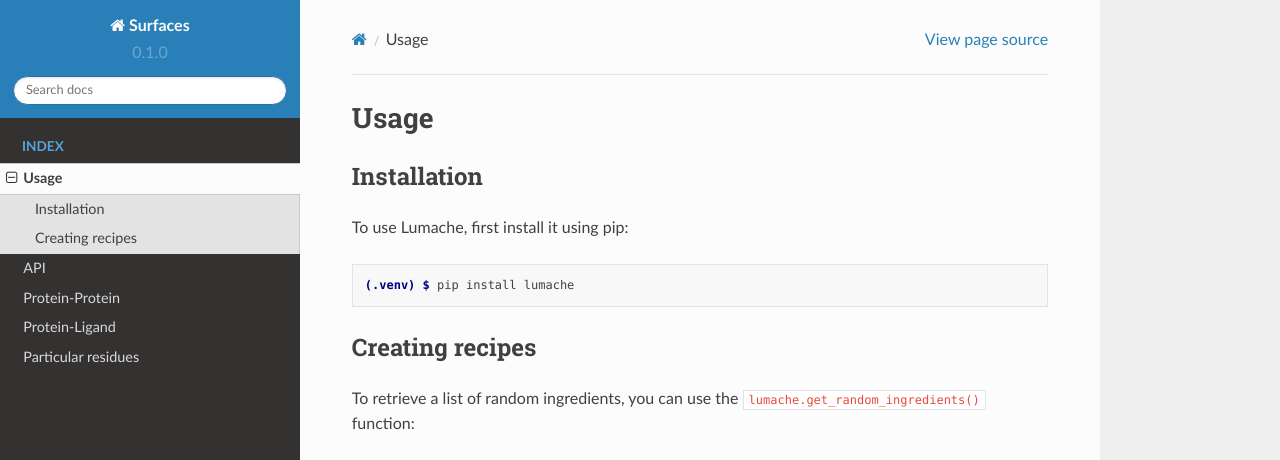
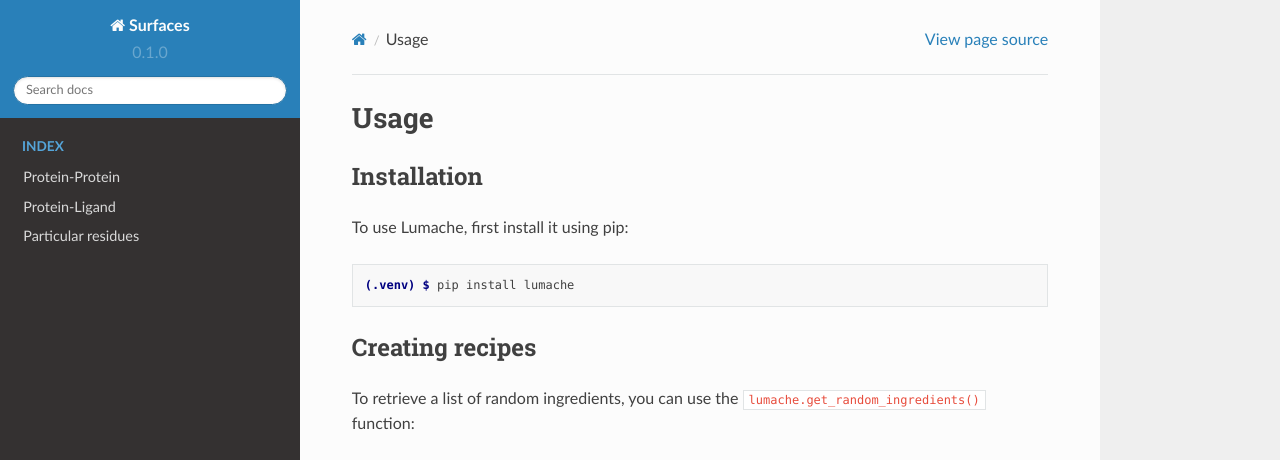
Before and after one commit to nataliateruel/Surfaces_tutorial, a Sphinx documentation site: the page built from docs/source/usage.rst, in a window 1280 px wide and 1095 px high. Shown: the top 460 px of the window. Built offline with Sphinx 7.4.7 and the Read the Docs theme 2.0.0, drawn with Linux system fonts in a browser that asks for light colours; pages that are not in the unit, such as notebooks, are missing from menus; grey boxes are pictures that could not be loaded.

Commit message:
Update index.rst

```diff
--- a/docs/source/index.rst
+++ b/docs/source/index.rst
@@ -18,8 +18,9 @@
    :maxdepth: 2
    :caption: Index
 
-   usage
-   api
+   Installation
+   Preprosessing
    Protein-protein
    Protein-ligand
    Particular_residues
+   Customizations
```
